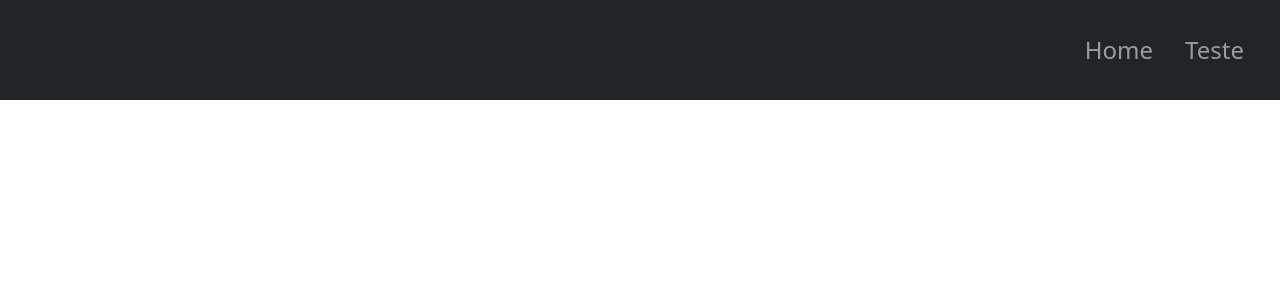
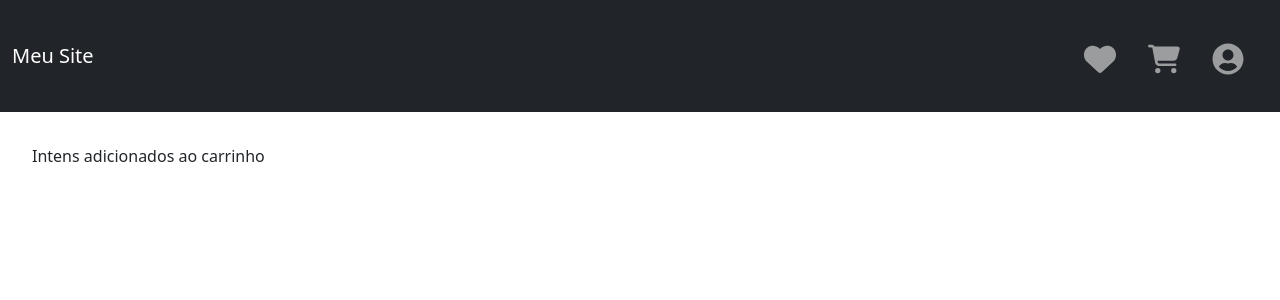
Before and after one commit to ArturMineiro/e-commerce, a React (Vite) app: page /carrinho in a window 1280 px wide. Before the commit this address had no page. Shown: the top 300 px of the page. Built offline with nearby package versions, Linux system fonts and the light colour scheme.

Commit message:
começando alguns conponents e linkados com rotas

```diff
--- a/src/App.tsx
+++ b/src/App.tsx
@@ -3,6 +3,9 @@ import styles from './App.module.css'
 import {Route,Routes} from "react-router-dom"
 import Home from './pages/Home'
 import Navbar from './components/Navbar'
+import Carrinho from './pages/Carrinho'
+import Curtidos from './pages/Curtidos'
+import Login from './pages/Login'
 
 function App() {
 
@@ -15,6 +18,9 @@ function App() {
     <Routes>
         <Route path="/home" element={<Home />} />
         <Route path="/" element={<Home />} />
+        <Route path="/carrinho" element={<Carrinho />} />
+        <Route path="/curtidos" element={<Curtidos />} />
+        <Route path="/login" element={<Login />} />
         {/* Adicione outras rotas aqui conforme necessário */}
     </Routes> </div>
 </div>
--- a/src/components/Navbar.tsx
+++ b/src/components/Navbar.tsx
@@ -1,21 +1,26 @@
 import { Link } from "react-router-dom";
-
+import { FaUserCircle } from "react-icons/fa";
+import { FaHeart } from "react-icons/fa6";
+import { FaCartShopping } from "react-icons/fa6";
 
 function Navbar() {
     return (
         <nav className="navbar navbar-expand-lg navbar-dark bg-dark py-4">
         <div className="container-fluid">
-            {/* <Link className="navbar-brand" to="/">Meu Site</Link> */}
+            { <Link className="navbar-brand" to="/">Meu Site</Link> }
             <button className="navbar-toggler" type="button" data-bs-toggle="collapse" data-bs-target="#navbarNav" aria-controls="navbarNav" aria-expanded="false" aria-label="Toggle navigation">
                 <span className="navbar-toggler-icon"></span>
             </button>
             <div className="collapse navbar-collapse" id="navbarNav">
                 <ul className="navbar-nav ms-auto">
                     <li className="nav-item me-3">
-                        <Link className="nav-link fs-4" to="/home">Home</Link>
+                        <Link className="nav-link fs-2" to="/curtidos"><FaHeart /></Link>
                     </li>
                     <li className="nav-item me-3">
-                        <Link className="nav-link fs-4" to="/teste">Teste</Link>
+                        <Link className="nav-link fs-2" to="/carrinho"><FaCartShopping /></Link>
+                    </li>
+                    <li className="nav-item me-3">
+                        <Link className="nav-link fs-2" to="/login"><FaUserCircle /></Link>
                     </li>
                     {/* Adicione outros links aqui conforme necessário */}
                 </ul>
--- /dev/null
+++ b/src/pages/Carrinho.tsx
@@ -0,0 +1,9 @@
+function Carrinho(){
+    return(
+    <div>
+Intens adicionados ao carrinho
+    </div>
+    )
+}
+
+export default Carrinho
--- /dev/null
+++ b/src/pages/Curtidos.tsx
@@ -0,0 +1,9 @@
+function Curtidos(){
+    return(
+    <div>
+ Itens curtidos
+    </div>
+    )
+}
+
+export default Curtidos
--- /dev/null
+++ b/src/pages/Login.tsx
@@ -0,0 +1,9 @@
+function Login(){
+    return(
+    <div>
+ tela de login
+    </div>
+    )
+}
+
+export default Login
```
